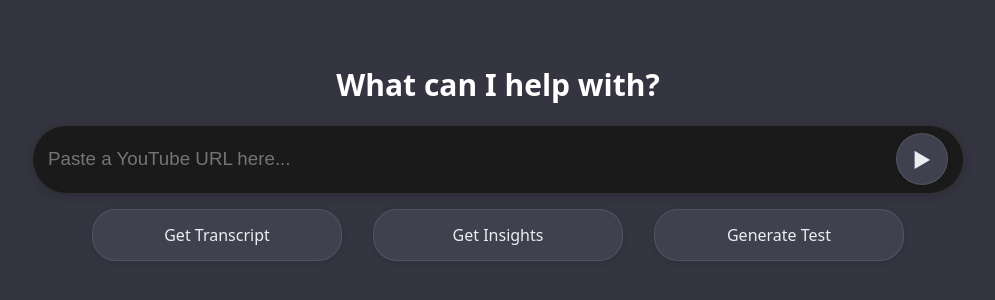
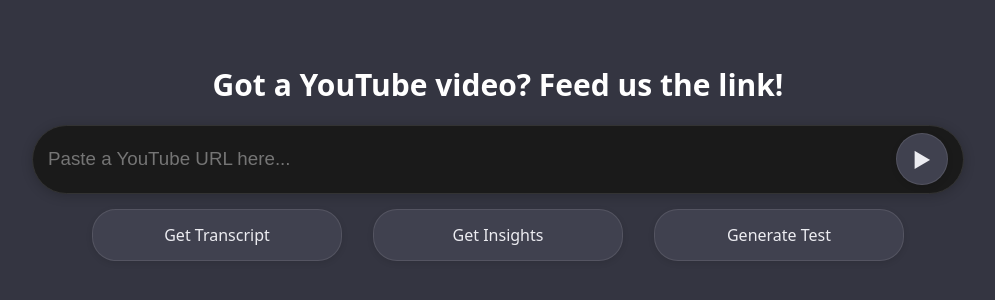
Before and after one commit to pedrofg890/lxthon_0days, a React (Create React App) app in the folder frontEnd/my-app/: page / in a window 1280 px wide. Shown: the part 250-550 px from the top of the page, without its empty margins (142-1137 px from the left). Built offline with nearby package versions, Linux system fonts and the light colour scheme; no server answers.

Commit message:
Update HomePage heading to reflect new user prompt for YouTube video links.

```diff
--- a/frontEnd/my-app/src/components/homePage/HomePage.jsx
+++ b/frontEnd/my-app/src/components/homePage/HomePage.jsx
@@ -35,7 +35,7 @@
         <section className="home-page-cta-section">
 
             <div style={{ width: '100%', display: 'flex', flexDirection: 'column', alignItems: 'center', justifyContent: 'center' }}>
-                <h1 style={{ color: '#fff', textAlign: 'center', marginBottom: '2rem', fontSize: '3rem' }}>What can I help with?</h1>
+                <h1 style={{ color: '#fff', textAlign: 'center', marginBottom: '2rem', fontSize: '3rem' }}>Got a YouTube video? Feed us the link!</h1>
                 <div style={{ width: '100%', maxWidth: '900px', display: 'flex', alignItems: 'center', background: '#1a1a1a', borderRadius: '36px', border: '1px solid #333', padding: '0.75rem 1.5rem', boxShadow: '0 2px 12px rgba(0,0,0,0.2)' }}>
                     <input
                         type="text"
```
